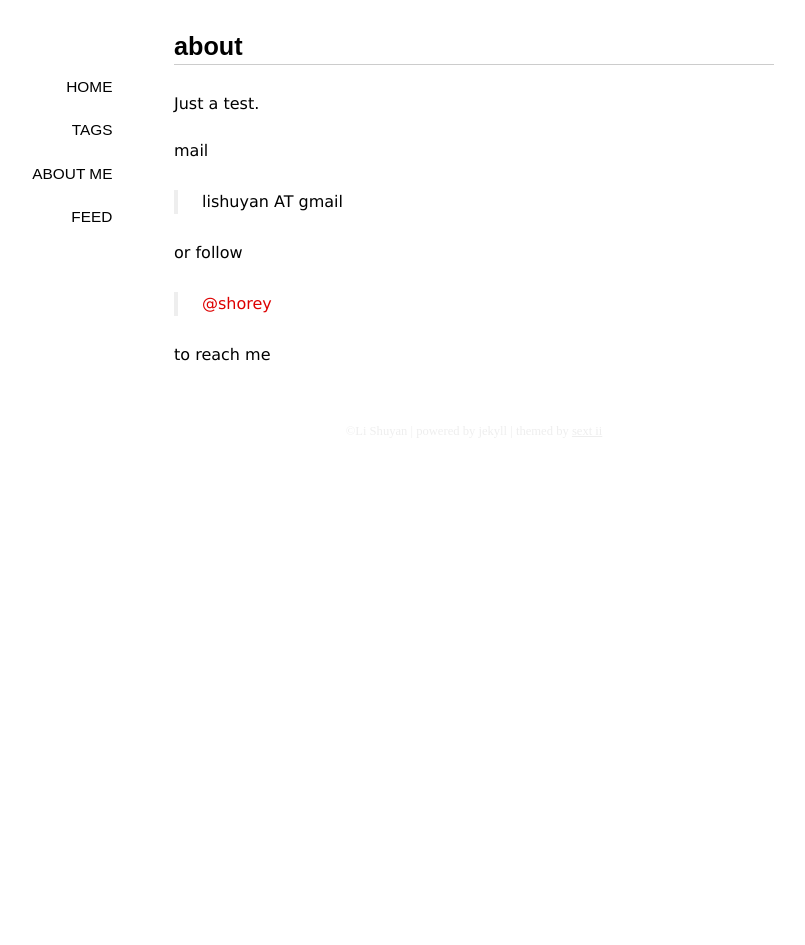
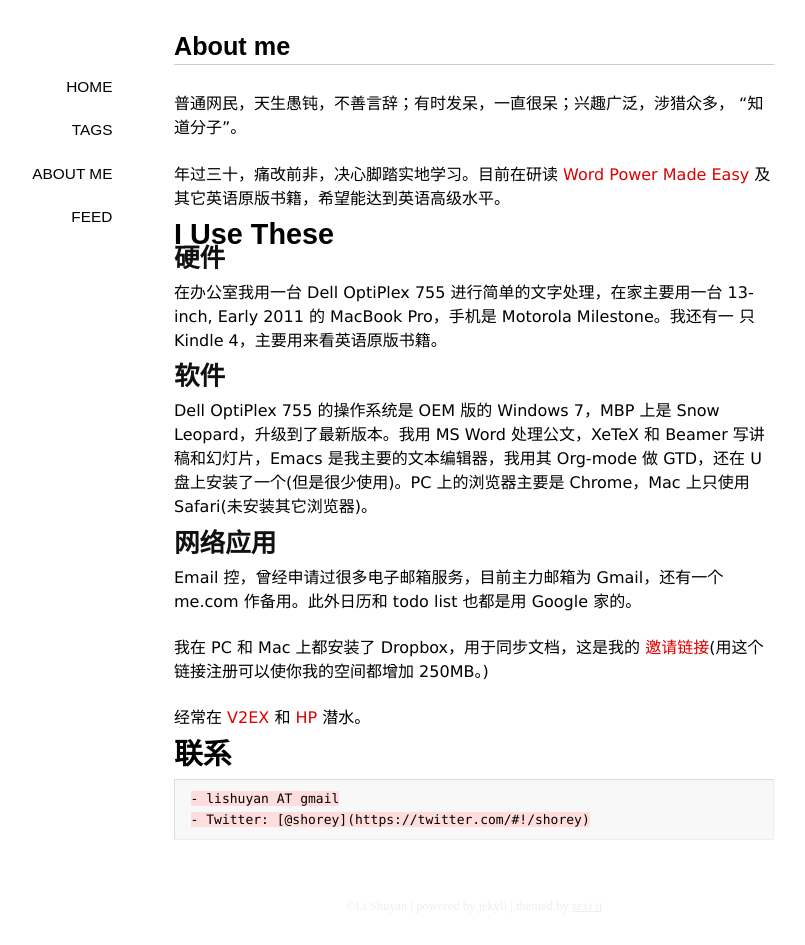
Before and after one commit to foollishy/foollishy.github.com, a Jekyll site: the page built from about.markdown, in a window 1280 px wide. Shown: the whole page, without its empty margins (166-971 px from the left). Built offline with Jekyll 4.4.1, drawn with Linux system fonts in a browser that asks for light colours; some web fonts are replaced; Markdown is read by kramdown in place of the engine named in the settings; before the commit the page ends 900 px from its top, so only the background shows below that.

Commit message:
Write "about me".

```diff
--- a/about.markdown
+++ b/about.markdown
@@ -1,16 +1,43 @@
 ---
-title: about
+title: About me
 layout: page
 ---
 
-Just a test.
+普通网民，天生愚钝，不善言辞；有时发呆，一直很呆；兴趣广泛，涉猎众多，
+"知道分子"。
 
-mail
+年过三十，痛改前非，决心脚踏实地学习。目前在研读
+[Word Power Made Easy](http://www.amazon.cn/Word-Power-Made-Easy-The-Complete-Handbook-for-Building-a-Superior-Vocabulary-Lewis-Norman/dp/067174190X/ref=sr_1_1?ie=UTF8&qid=1332423432&sr=8-1)
+及其它英语原版书籍，希望能达到英语高级水平。
 
-> lishuyan AT gmail
+# I Use These #
 
-or follow
+## 硬件 ##
 
-> [@shorey](https://twitter.com/#!/shorey)
+在办公室我用一台 Dell OptiPlex 755 进行简单的文字处理，在家主要用一台
+13-inch, Early 2011 的 MacBook Pro，手机是 Motorola Milestone。我还有一
+只 Kindle 4，主要用来看英语原版书籍。
 
-to reach me
+## 软件 ##
+
+Dell OptiPlex 755 的操作系统是 OEM 版的 Windows 7，MBP 上是 Snow
+Leopard，升级到了最新版本。我用 MS Word 处理公文，XeTeX 和 Beamer 写讲
+稿和幻灯片，Emacs 是我主要的文本编辑器，我用其 Org-mode 做 GTD，还在 U
+盘上安装了一个(但是很少使用)。PC 上的浏览器主要是 Chrome，Mac 上只使用
+Safari(未安装其它浏览器)。
+
+## 网络应用 ##
+
+Email 控，曾经申请过很多电子邮箱服务，目前主力邮箱为 Gmail，还有一个
+me.com 作备用。此外日历和 todo list 也都是用 Google 家的。
+
+我在 PC 和 Mac 上都安装了 Dropbox，用于同步文档，这是我的
+[邀请链接](http://db.tt/KWBVCt2)(用这个链接注册可以使你我的空间都增加
+250MB。)
+
+经常在 [V2EX](http://v2ex.com) 和 [HP](http://hi-pda.com/forum/) 潜水。
+
+# 联系 #
+
+	- lishuyan AT gmail
+	- Twitter: [@shorey](https://twitter.com/#!/shorey)
```
